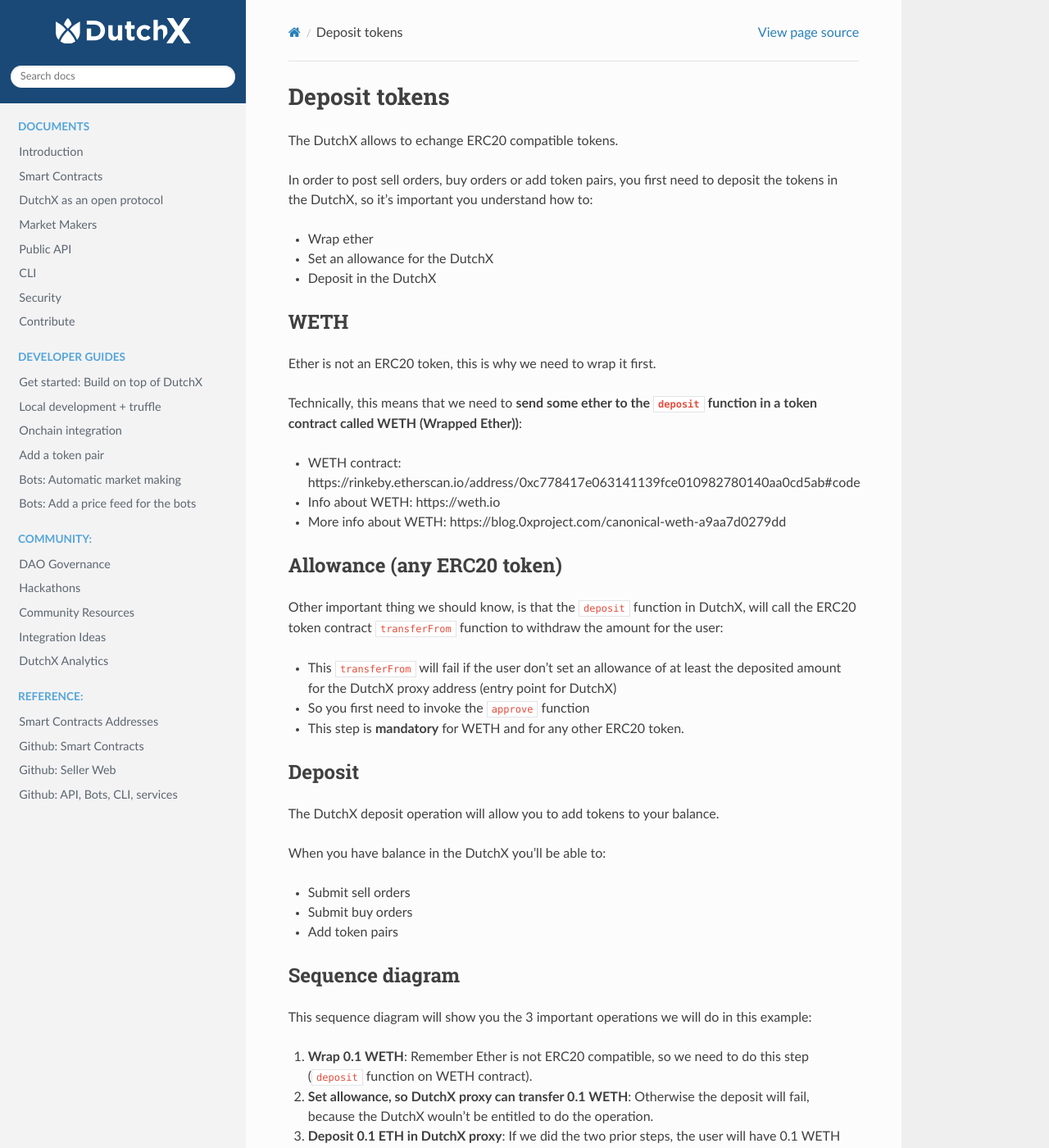
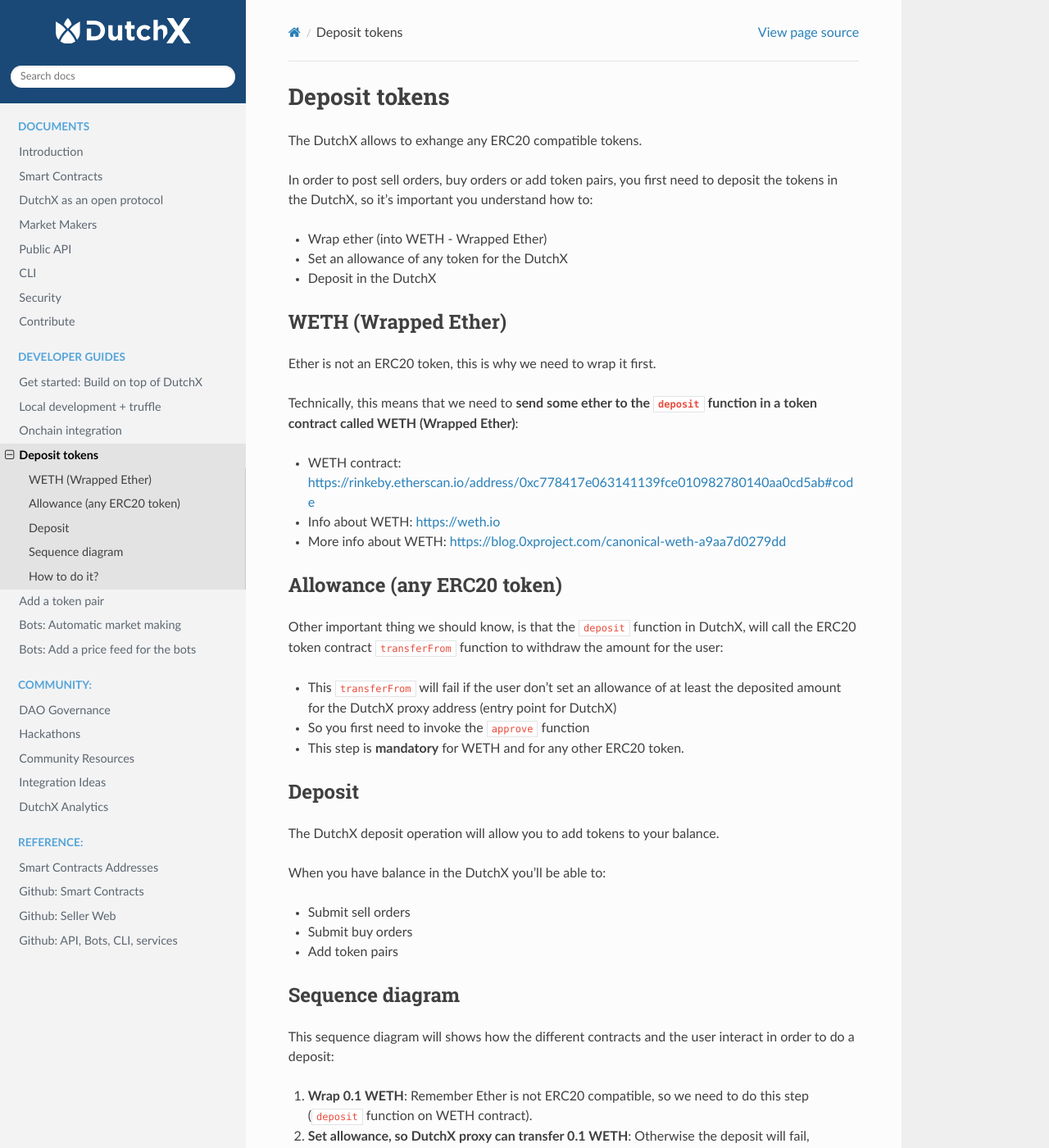
Before and after one commit to gnosis/dx-docs, a Sphinx documentation site: the page built from source/dev-deposit.md, in a window 1280 px wide and 1400 px high. Shown: the whole window at 82% size. Built offline with Sphinx 7.4.7 and the Read the Docs theme 2.0.0, drawn with Linux system fonts in a browser that asks for light colours.

Commit message:
Add deposit page

```diff
--- a/source/dev-deposit.md
+++ b/source/dev-deposit.md
@@ -1,19 +1,19 @@
 # Deposit tokens
-The DutchX allows to echange ERC20 compatible tokens.
+The DutchX allows to exhange any ERC20 compatible tokens.
 
 In order to post sell orders, buy orders or add token pairs, you first need to
 deposit the tokens in the DutchX, so it's important you understand how to:
-* Wrap ether
-* Set an allowance for the DutchX
+* Wrap ether (into WETH - Wrapped Ether)
+* Set an allowance of any token for the DutchX
 * Deposit in the DutchX
 
-## WETH
+## WETH (Wrapped Ether)
 Ether is not an ERC20 token, this is why we need to wrap it first.
 
-Technically, this means that we need to **send some ether to the `deposit` function in a token contract called WETH (Wrapped Ether))**:
-* WETH contract: https://rinkeby.etherscan.io/address/0xc778417e063141139fce010982780140aa0cd5ab#code
-* Info about WETH: https://weth.io
-* More info about WETH: https://blog.0xproject.com/canonical-weth-a9aa7d0279dd
+Technically, this means that we need to **send some ether to the `deposit` function in a token contract called WETH (Wrapped Ether)**:
+* WETH contract: [https://rinkeby.etherscan.io/address/0xc778417e063141139fce010982780140aa0cd5ab#code](https://rinkeby.etherscan.io/address/0xc778417e063141139fce010982780140aa0cd5ab#code)
+* Info about WETH: [https://weth.io](https://weth.io)
+* More info about WETH: [https://blog.0xproject.com/canonical-weth-a9aa7d0279dd](https://blog.0xproject.com/canonical-weth-a9aa7d0279dd)
 
 ## Allowance (any ERC20 token)
 Other important thing we should know, is that the `deposit` function in DutchX,
@@ -33,8 +33,8 @@
 * Add token pairs
 
 ## Sequence diagram
-This sequence diagram will show you the 3 important operations we will do in
-this example:
+This sequence diagram will shows how the different contracts and the user
+interact in order to do a deposit:
 1. **Wrap 0.1 WETH**: Remember Ether is not ERC20 compatible, so we need to do this
   step (`deposit` function on WETH contract).
 2. **Set allowance, so DutchX proxy can transfer 0.1 WETH**: Otherwise the
--- a/source/index.rst
+++ b/source/index.rst
@@ -47,6 +47,7 @@
    Get started: Build on top of DutchX <dev-get-started>
    Local development + truffle <dev-truffle>
    Onchain integration <dev-onchain-oracle>
+   Deposit tokens <dev-deposit>
    Add a token pair <add-token-pair>
    Bots: Automatic market making <bots-market-making>
    Bots: Add a price feed for the bots <bots-price-feed>
```
